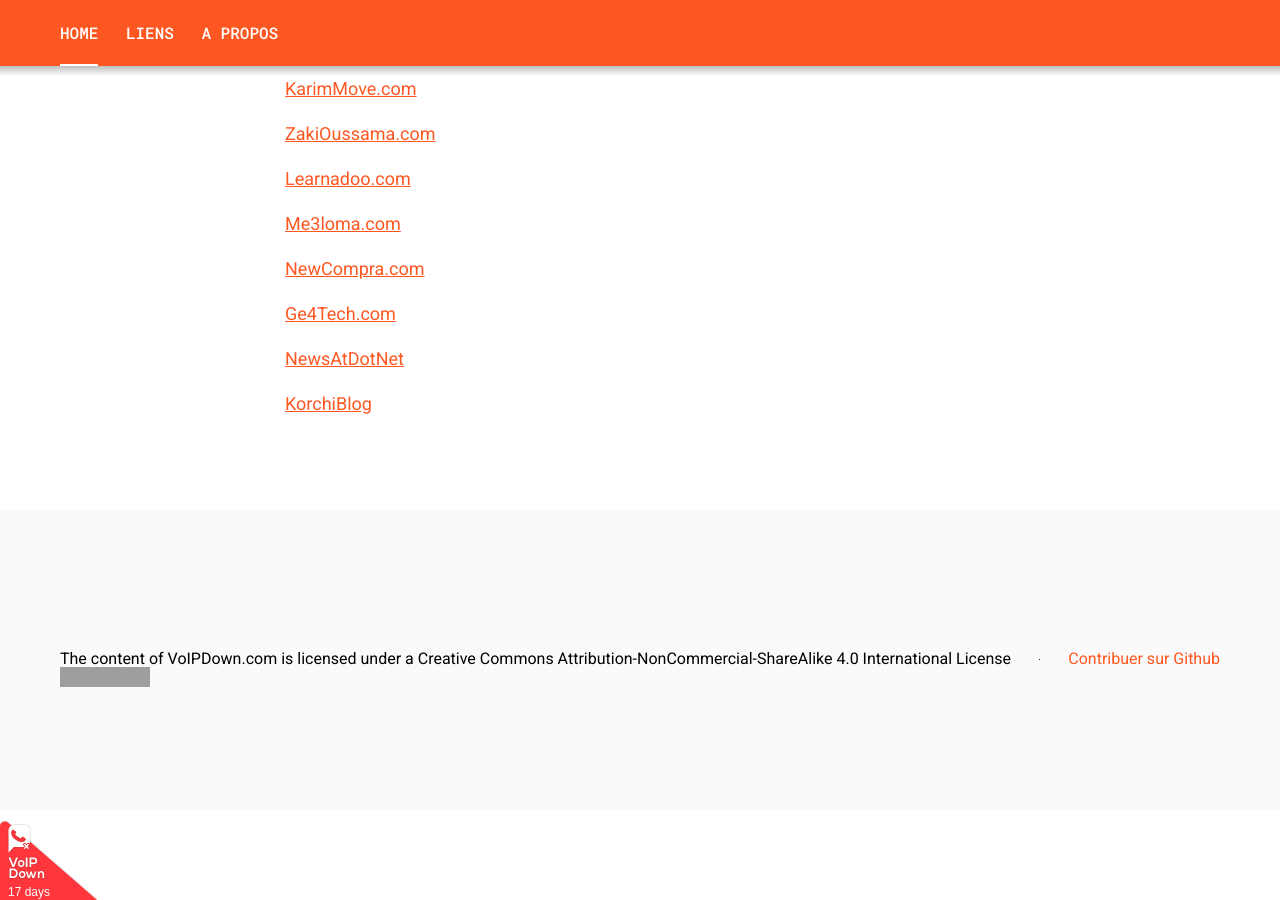
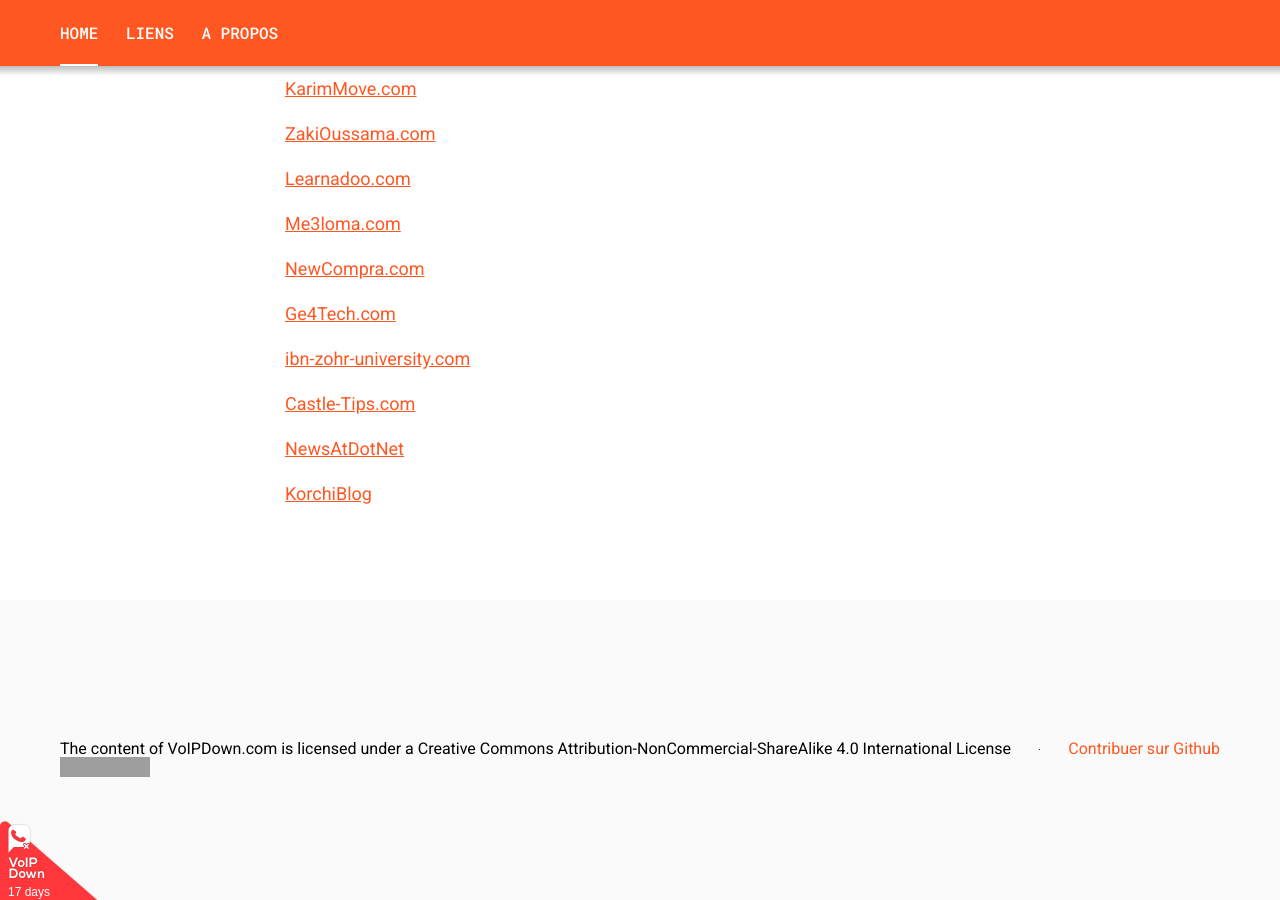
Before and after one commit to VoIPDown/voipdown.github.io, a Jekyll site: the page built from index.markdown, in a window 1280 px wide and 900 px high, scrolled down 2208 px. Built offline with Jekyll 4.4.1, drawn with Linux system fonts in a browser that asks for light colours; grey boxes are pictures that could not be loaded.

Commit message:
Add new supporters.

```diff
--- a/_data/supporters.yml
+++ b/_data/supporters.yml
@@ -54,6 +54,14 @@
   link: http://www.ge4tech.com
   logo:
 
+- name: ibn-zohr-university.com
+  link: http://www.ibn-zohr-university.com
+  logo:
+
+- name: Castle-Tips.com
+  link: http://www.castle-tips.com
+  logo:
+
 - name: NewsAtDotNet
   link: http://newsatdotnet.blogspot.com
   logo:
```
